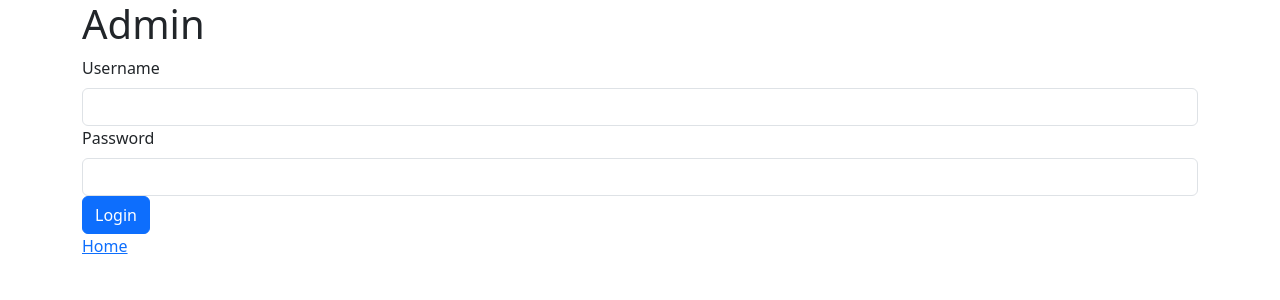
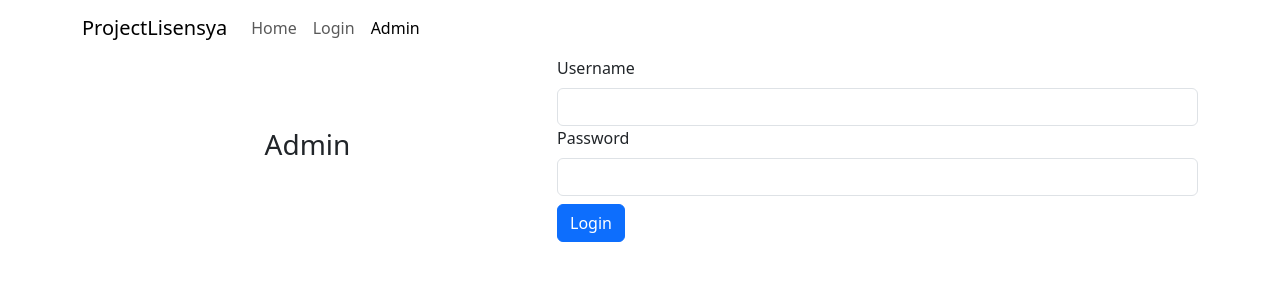
Before and after one commit to John-Ichi/projdcit55, a PHP site: page /admin.php in a window 1280 px wide. Shown: the top 300 px of the page. Run offline with PHP 8.4, Linux system fonts and the light colour scheme.

Commit message:
Add files via upload

```diff
--- a/projdcit55/admin.php
+++ b/projdcit55/admin.php
@@ -1,6 +1,9 @@
 <?php
 include '_functions.php';
-$conn = connect();
+
+if (isset($_SESSION['admin']) && $_SESSION['admin'] != '') {
+    header('Location: admin-db.php');
+}
 ?>
 <!DOCTYPE html>
 <html lang="en">
@@ -12,16 +15,50 @@ $conn = connect();
 </head>
 <body>
 
+    <header>
+
+        <nav class="navbar navbar-expand-lg">
+            <div class="container">
+                <a class="navbar-brand" href="#">ProjectLisensya</a>
+                <div class="collapse navbar-collapse">
+                    <ul class="navbar-nav">
+                        <li class="nav-item">
+                            <a class="nav-link" href="index.php">Home</a>
+                        </li>
+                        <li class="nav-item">
+                            <a class="nav-link" href="login.php">Login</a>
+                        </li>
+                        <li class="nav-item">
+                            <a class="nav-link active" aria-current="page" href="#">Admin</a>
+                        </li>
+                    </ul>
+                </div>
+            </div>
+        </nav>
+
+    </header>
+
     <div class="container">
-        <h1>Admin</h1>
-        <form method="post" action="_functions.php">
-            <label for="username" class="form-label">Username</label>
-            <input type="text" id="username" class="form-control" required>
-            <label for="password" class="form-label">Password</label>
-            <input type="text" id="password" class="form-control" required>
-            <button type="submit" name="admin-login" class="btn btn-primary">Login</button>
-        </form>
-        <a href="index.php">Home</a>
+        <div class="row">
+            <div class="col d-flex justify-content-center align-items-center">
+                <h3>Admin</h3>
+            </div>
+            <div class="col-7">
+
+                <form method="post" action="_functions.php">
+
+                    <label for="username" class="form-label">Username</label>
+                    <input type="text" id="username" name="username" class="form-control" required>
+
+                    <label for="password" class="form-label">Password</label>
+                    <input type="password" id="password" name="password" class="form-control" required>
+
+                    <button type="submit" name="adminLogin" value="true" class="btn btn-primary" style="margin-top: 0.5rem;">Login</button>
+
+                </form>
+
+            </div>
+        </div>
     </div>
 
 </body>
```
Also changed, not shown: projdcit55/index.php (+34 -15 lines), projdcit55/login.php (+39 -9 lines).
